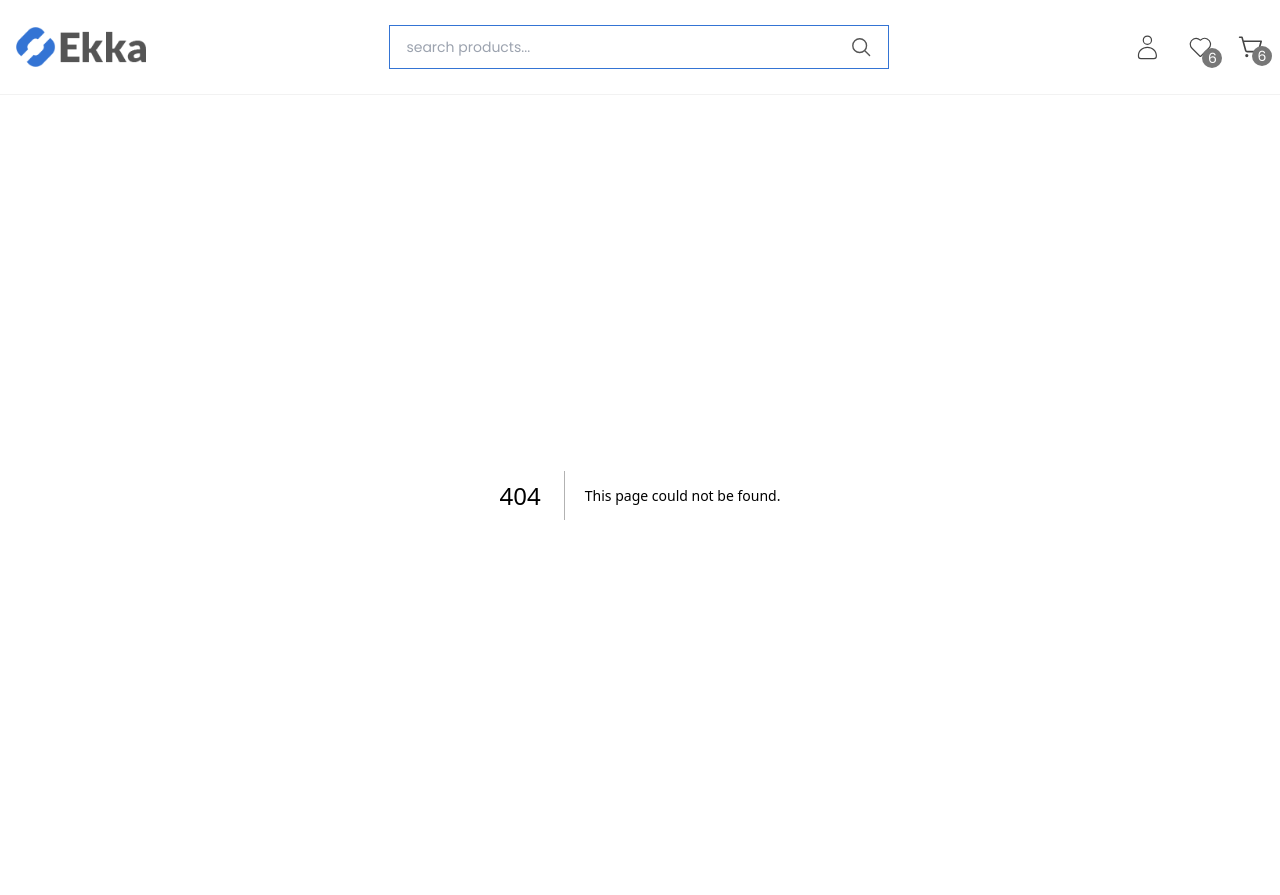
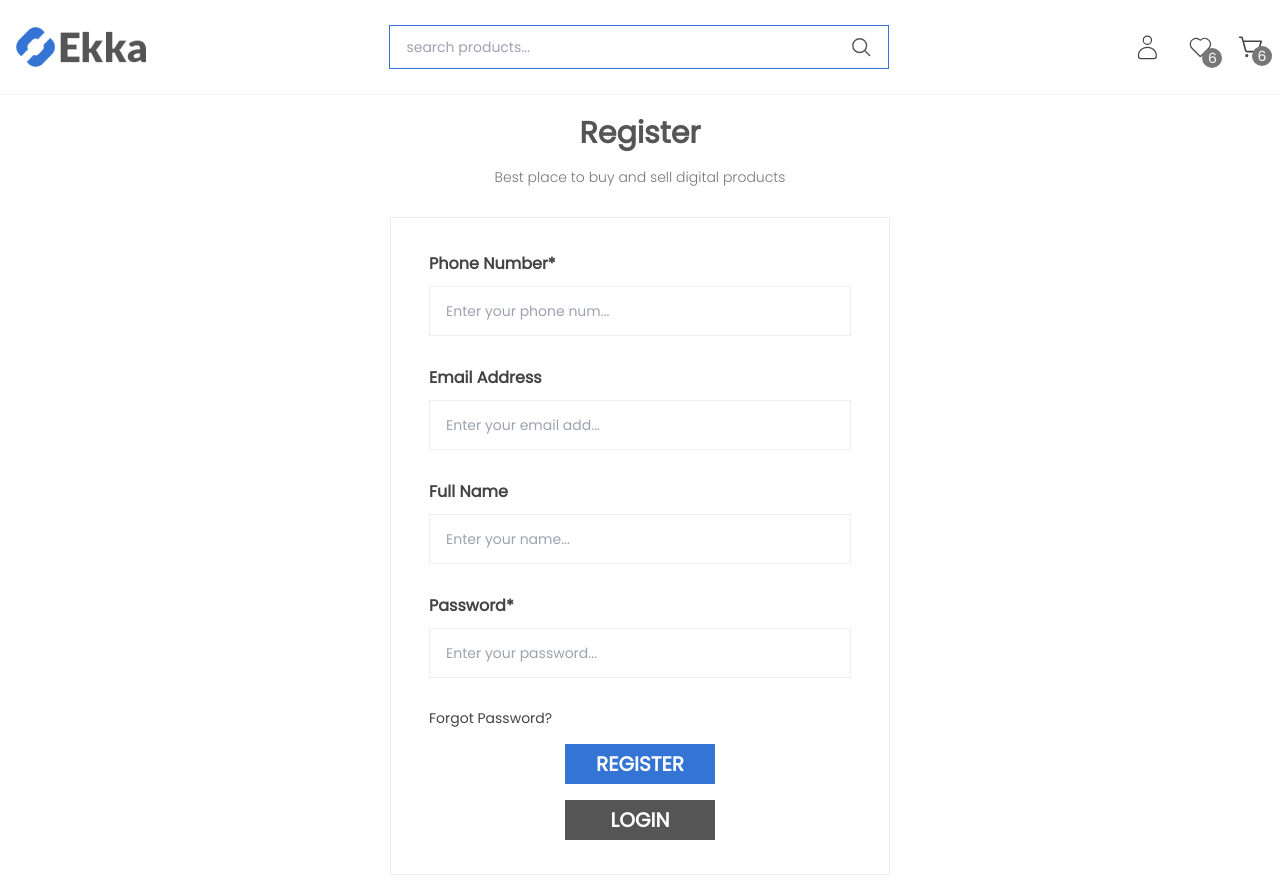
Before and after one commit to AliDeWeb/Online-Shop-NextJs, a Next.js app: page /register in a window 1280 px wide. Before the commit this address had no page. Built offline with nearby package versions, Linux system fonts and the light colour scheme.

Commit message:
register page ui developed

```diff
--- /dev/null
+++ b/app/(auth)/register/page.tsx
@@ -0,0 +1,98 @@
+import React from "react";
+import Link from "next/link";
+
+const Register = () => {
+  return (
+    <div className="min-h-[80dvh] md:min-h-[100dvh] flex items-center justify-center">
+      <div className="w-full flex flex-col items-center">
+        <div>
+          <h1 className="text-[#555555] font-poppins font-bold text-center text-3xl">
+            Register
+          </h1>
+          <p className="text-[#777777] font-poppins font-light text-sm text-center mt-4">
+            Best place to buy and sell digital products
+          </p>
+        </div>
+        <div className="mt-[30px] w-full flex justify-center px-5">
+          <form className="py-[34px] px-[38px] border border-solid border-[#ededed] sm:w-[500px] w-full flex flex-col">
+            <label
+              htmlFor="phone"
+              className="font-poppins font-bold text-[#444444] mb-2.5"
+            >
+              Phone Number*
+            </label>
+            <input
+              id="phone"
+              type="text"
+              placeholder="Enter your phone num..."
+              className="outline-none mb-[30px] px-4 h-[50px] border border-solid border-[#eeeeee] font-poppins text-sm text-[#777777]"
+            />
+
+            <label
+              htmlFor="email"
+              className="font-poppins font-bold text-[#444444] mb-2.5"
+            >
+              Email Address
+            </label>
+            <input
+              id="email"
+              type="text"
+              placeholder="Enter your email add..."
+              className="outline-none mb-[30px] px-4 h-[50px] border border-solid border-[#eeeeee] font-poppins text-sm text-[#777777]"
+            />
+
+            <label
+              htmlFor="name"
+              className="font-poppins font-bold text-[#444444] mb-2.5"
+            >
+              Full Name
+            </label>
+            <input
+              id="name"
+              type="text"
+              placeholder="Enter your name..."
+              className="outline-none mb-[30px] px-4 h-[50px] border border-solid border-[#eeeeee] font-poppins text-sm text-[#777777]"
+            />
+
+            <label
+              htmlFor="password"
+              className="font-poppins font-bold text-[#444444] mb-2.5"
+            >
+              Password*
+            </label>
+            <input
+              id="password"
+              type="password"
+              placeholder="Enter your password..."
+              className="outline-none mb-[30px] px-4 h-[50px] border border-solid border-[#eeeeee] font-poppins text-sm text-[#777777]"
+            />
+
+            <Link
+              href="/"
+              className="text-[#444444] font-poppins font-normal text-sm"
+            >
+              Forgot Password?
+            </Link>
+
+            <div className="mt-4 flex flex-col items-center justify-center gap-4">
+              <button
+                type="submit"
+                className="flex items-center justify-center h-10 w-[150px] font-poppins font-bold bg-[#3474d4] text-xl text-white"
+              >
+                REGISTER
+              </button>
+              <Link
+                className="flex items-center justify-center h-10 w-[150px] font-poppins font-bold bg-[#555555] text-xl text-white"
+                href="/login"
+              >
+                LOGIN
+              </Link>
+            </div>
+          </form>
+        </div>
+      </div>
+    </div>
+  );
+};
+
+export default Register;
```
